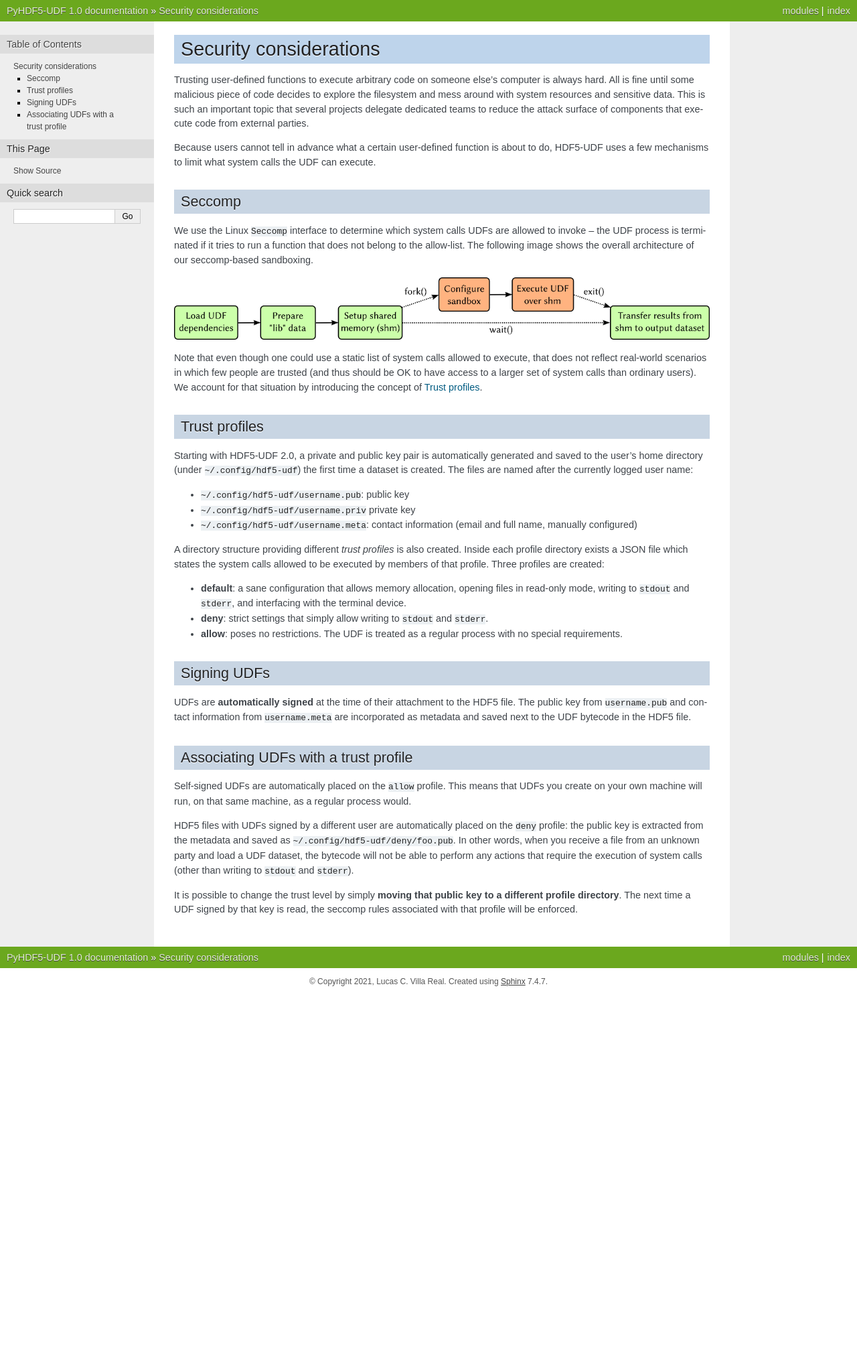
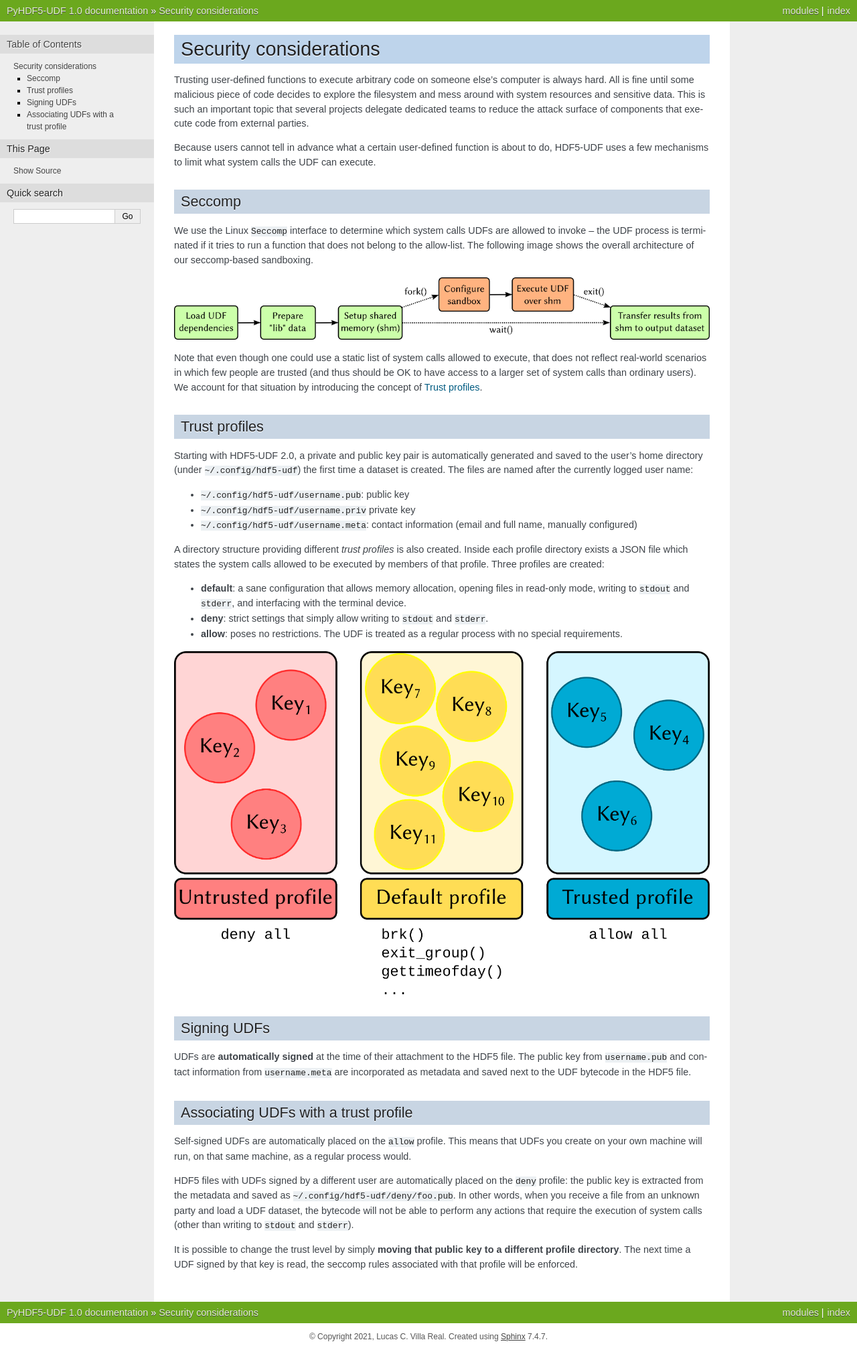
Before and after one commit to lucasvr/hdf5-udf, a Sphinx documentation site: the page built from python-bindings/doc/security.rst, in a window 1280 px wide. Shown: the whole page at 67% size. Built offline with Sphinx 7.4.7, drawn with Linux system fonts in a browser that asks for light colours; before the commit the page ends 1485 px from its top, so only the background shows below that.

Commit message:
Add and link image of trust profiles in the docs

```diff
--- a/python-bindings/doc/security.rst
+++ b/python-bindings/doc/security.rst
@@ -50,6 +50,8 @@ be executed by members of that profile. Three profiles are created:
 - **allow**: poses no restrictions. The UDF is treated as a regular process with
   no special requirements.
 
+.. image:: https://raw.githubusercontent.com/lucasvr/hdf5-udf/master/images/profiles.png
+
 Signing UDFs
 ------------
 
```
Also changed, not shown: SECURITY.md (+2 -0 lines), images/profiles.png (added), images/profiles.svg (added).
